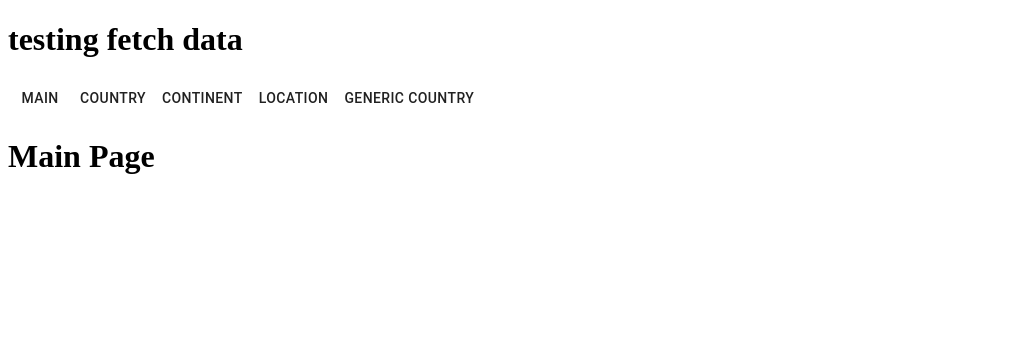
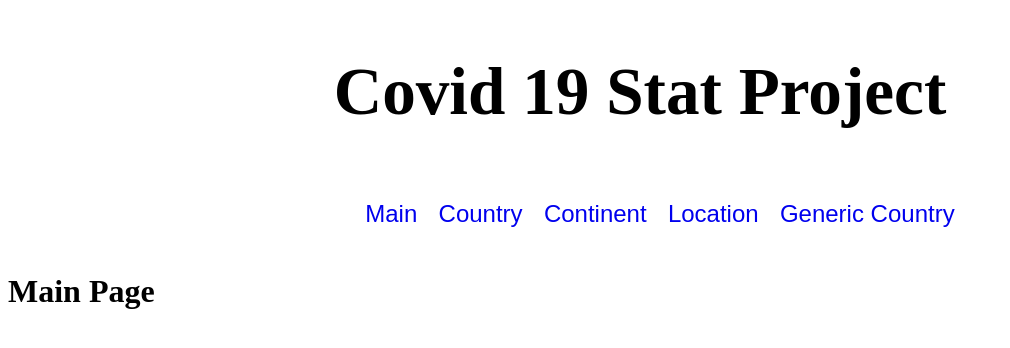
Before and after one commit to deepelegant99/Covid19_Counting, a React (Create React App) app: page / in a window 1280 px wide. Shown: the top 348 px of the page, without its empty margins (0-1010 px from the left). Built offline with nearby package versions, Linux system fonts and the light colour scheme; no server answers.

Commit message:
Refined the header to make it more professional looking

```diff
--- /dev/null
+++ b/src/App.css
@@ -0,0 +1,23 @@
+.Header{
+    display:flex;
+    flex-direction: column;
+    align-items: center;
+}
+.Title{
+    font-size: 2.1rem;
+}
+
+ul{
+    list-style-type: none;
+    display: flex;
+    flex-direction: row;
+    justify-content: space-evenly;
+    width: 50%;
+    font-family: Arial, Helvetica, sans-serif;
+    font-size: 1.5rem;
+
+}
+
+li{
+     text-decoration: none;
+}
--- a/src/App.js
+++ b/src/App.js
@@ -7,6 +7,7 @@ import GenericCountry from "./Page/GenericCountry";
 import LocationPage from "./Page/LocationPage";
 import MainPage from "./Page/MainPage";
 import Header from './components/Header'
+import './App.css'
 import { BrowserRouter as Router, Switch, Route, Link } from "react-router-dom";
 
 function App() {
--- a/src/components/Fetchdata.js
+++ b/src/components/Fetchdata.js
@@ -15,7 +15,7 @@ const Fetchdata = ({setData}) => {
       .catch((error) => console.error(`${error}`));
   }, []);
 
-  return <h1>testing fetch data</h1>;
+  return <></>;
 };
 
 export default Fetchdata;
--- a/src/components/Header.js
+++ b/src/components/Header.js
@@ -1,28 +1,56 @@
 import { Link } from "react-router-dom";
 import { makeStyles } from "@material-ui/core/styles";
-import Button from "@material-ui/core/Button"
+import Button from "@material-ui/core/Button";
 import { borderRadius } from "@mui/system";
 
 const useStyles = makeStyles({
   Button: {
-      width: 100,
-      height: 50,
-      backgroundColor:"gray",
-      borderRadius:2
+    width: 100,
+    height: 50,
+    backgroundColor: "gray",
+    borderRadius: 2,
   },
+  Link:{
+    textDecoration: "none",
+  }
+
 });
 
-
-const Header = ()=>{
-    return (
-      <>
-        <Link to="/"><Button>Main</Button></Link>
-        <Link to="/CountryPage"><Button>Country</Button></Link>
-        <Link to="/ContinentPage"><Button>Continent</Button></Link>
-        <Link to="/LocationPage"><Button>Location</Button></Link>
-        <Link to="/GenericCountry"><Button>Generic Country</Button></Link>
-      </>
-    );
-}
+const Header = () => {
+  return (
+    <div className="Header">
+      <div className="Title">
+        <h1>Covid 19 Stat Project</h1>
+      </div>
+      <ul>
+        <li>
+          <Link style={{ textDecoration: "none" }} to="/">
+            Main
+          </Link>
+        </li>
+        <li>
+          <Link style={{ textDecoration: "none" }} to="/CountryPage">
+            Country
+          </Link>
+        </li>
+        <li>
+          <Link style={{ textDecoration: "none" }} to="/ContinentPage">
+            Continent
+          </Link>
+        </li>
+        <li>
+          <Link style={{ textDecoration: "none" }} to="/LocationPage">
+            Location
+          </Link>
+        </li>
+        <li>
+          <Link style={{ textDecoration: "none" }} to="/GenericCountry">
+            Generic Country
+          </Link>
+        </li>
+      </ul>
+    </div>
+  );
+};
 
 export default Header;
```
